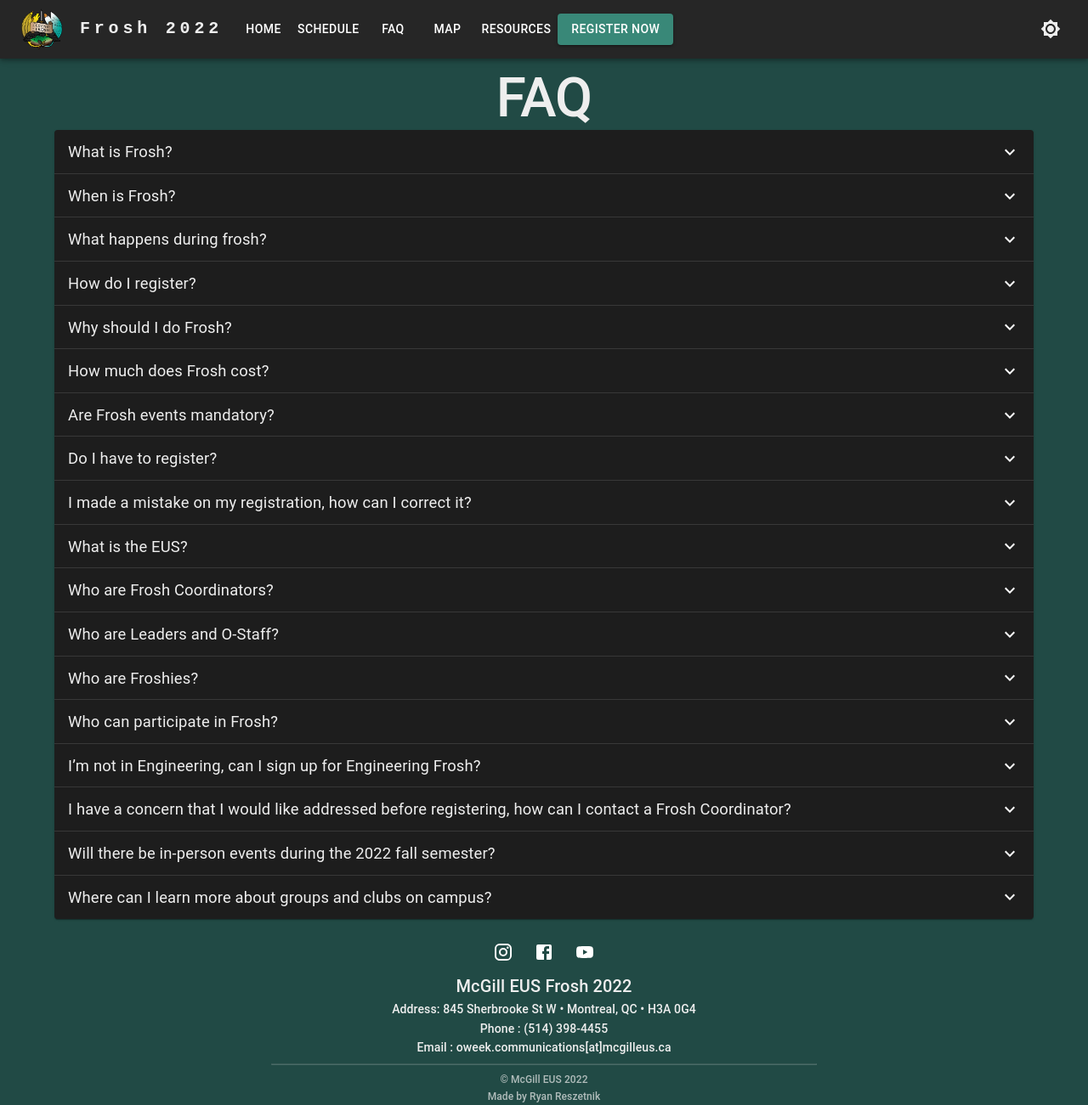
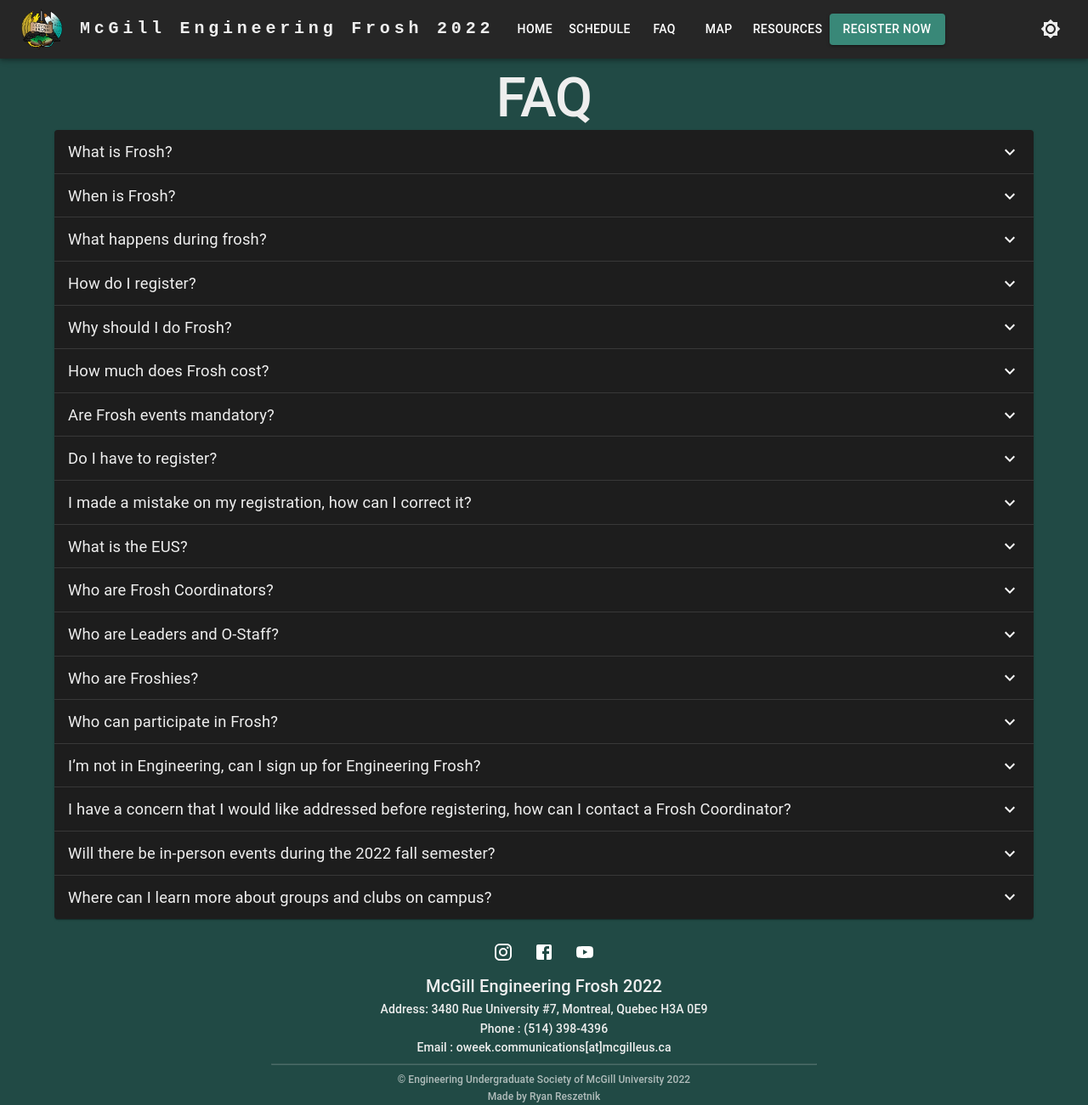
Before and after one commit to chailatte27/Frosh2024, a React (Create React App) app: page /#/faq in a window 1280 px wide. Shown: the whole page at 85% size. Built offline with nearby package versions, Linux system fonts and the light colour scheme.

Commit message:
added security.

```diff
--- a/src/components/Footer.jsx
+++ b/src/components/Footer.jsx
@@ -44,7 +44,7 @@
           textAlign: "center",
         }}
       >
-        McGill EUS Frosh 2022
+        McGill Engineering Frosh 2022
       </Typography>
       <Typography
         variant="h6"
@@ -53,7 +53,7 @@
           width: "100%",
         }}
       >
-        Address: 845 Sherbrooke St W • Montreal, QC • H3A 0G4
+        Address: 3480 Rue University #7, Montreal, Quebec H3A 0E9
       </Typography>
       <Typography
         variant="h6"
@@ -62,7 +62,7 @@
           width: "100%",
         }}
       >
-        Phone : (514) 398-4455
+        Phone : (514) 398-4396
       </Typography>
       <Typography
         variant="h6"
@@ -84,7 +84,7 @@
           opacity: 0.7,
         }}
       >
-        &copy; McGill EUS 2022 <br />
+        &copy; Engineering Undergraduate Society of McGill University 2022 <br />
         Made by Ryan Reszetnik
       </Typography>
     </div>
--- a/src/components/Navigation.jsx
+++ b/src/components/Navigation.jsx
@@ -77,7 +77,7 @@
                 textDecoration: "none",
               }}
             >
-              Frosh 2022
+              McGill Engineering Frosh 2022
             </Typography>
 
             <Box sx={{ flexGrow: 1, display: { xs: "flex", md: "none" } }}>
--- a/src/constants/faq.js
+++ b/src/constants/faq.js
@@ -2,7 +2,7 @@
   {
     question: "What is Frosh?",
     answer:
-      "Frosh 2022 is a five-day event for new undergraduate students at McGill. During Frosh new students get the chance to meet other new students, connect with upper year student-leaders, and get introduced to the McGill Engineering community.",
+      "McGill Engineering Frosh 2022 is a five-day event for new undergraduate Engineering students at McGill. During Frosh new students get the chance to meet other new students, connect with upper year student-leaders, and get introduced to the McGill Engineering community.",
   },
   {
     question: "When is Frosh?",
```
